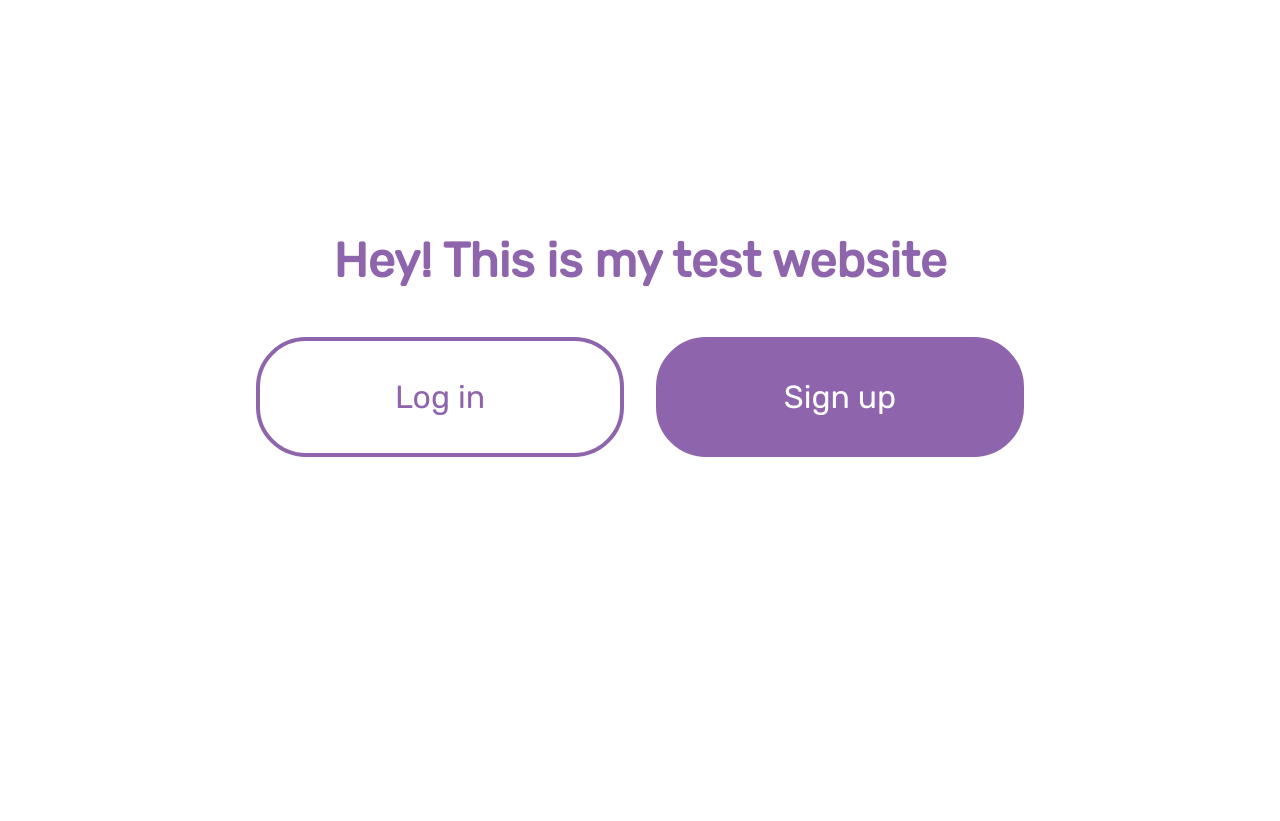
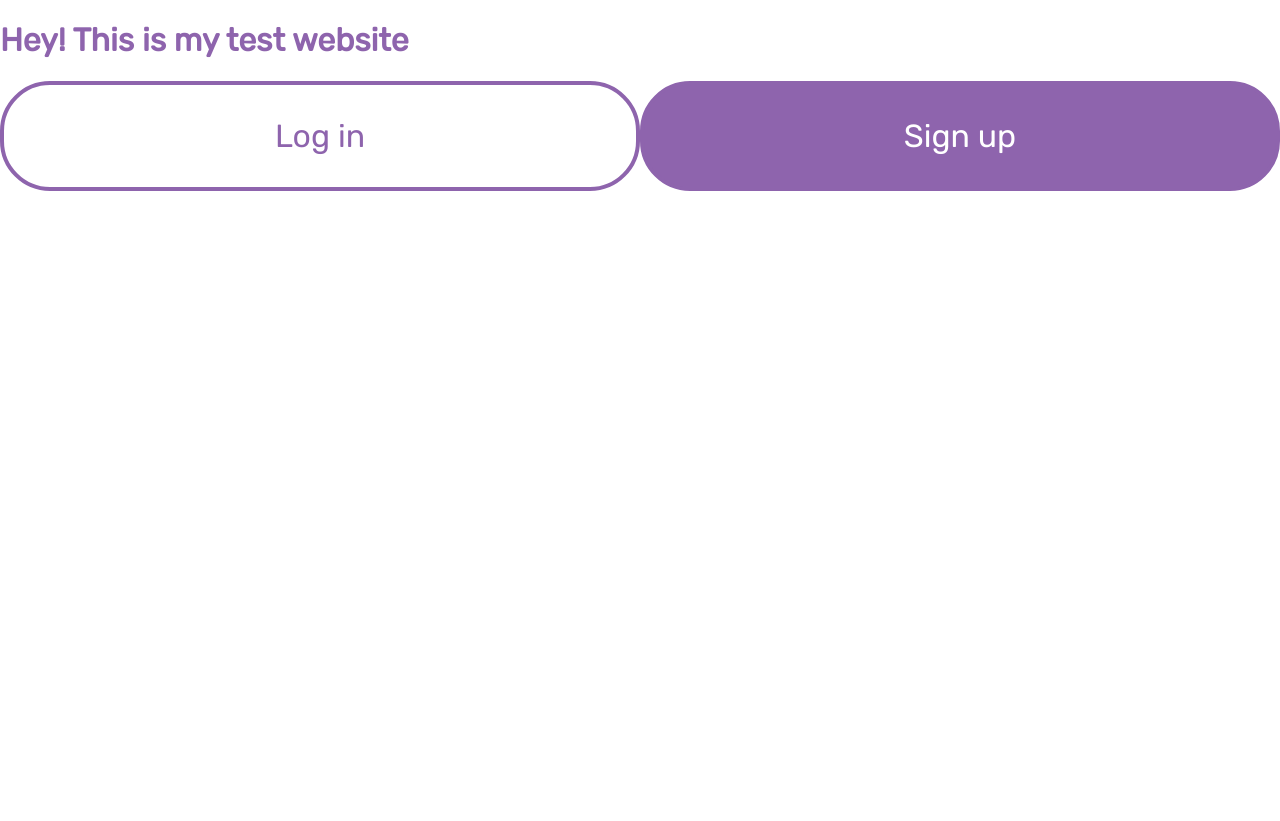
Before and after one commit to adelkaamarenka/Blog, a PHP site: page / in a window 1280 px wide. Before the commit the page ends 457 px from the top, so only its background shows below. Run offline with PHP 8.4, Linux system fonts and the light colour scheme.

Commit message:
changes to css

```diff
--- a/styles/common.css
+++ b/styles/common.css
@@ -13,10 +13,6 @@
 body {
   height: 100vh;
   width: 100vw;
-  display: flex;
-  flex-direction: column;
-  align-items: center;
-  justify-content: center;
   margin: 0;
   color: var(--main-color);
   font-family: var(--font);
@@ -33,10 +29,6 @@ body {
   box-shadow: rgba(149, 157, 165, 0.2) 0px 8px 24px;
 }
 
-.header {
-  font-size: 3rem;
-}
-
 .form {
   width: 65%;
   display: flex;
@@ -44,14 +36,12 @@ body {
 }
 
 input {
-  height: 25%;
   width: 100%;
   border-color: var(--main-color);
   border-radius: 30px;
   margin: 0 auto;
   padding: 0 1.5rem;
   margin-top: 0.5rem;
-  margin-bottom: 2rem;
   font-size: 1.3rem;
 }
 
--- a/styles/index.css
+++ b/styles/index.css
@@ -1,19 +1,29 @@
 @import "./common.css";
+@import url("https://fonts.googleapis.com/css2?family=Rubik&display=swap");
 
-.content {
+header {
+  height: 30vh;
+  width: 100vw;
   display: flex;
-  flex-direction: column;
-  height: 50%;
-  width: 60%;
-  align-items: center;
+}
+
+h1 {
+  flex-grow: 1;
+}
+
+nav {
+  height: 100%;
+  display: flex;
+  flex-grow: 2;
+}
+
+.link {
+  flex: 1;
 }
 
 .buttons {
-  margin-top: 1rem;
   display: flex;
-  gap: 2rem;
-  height: 30%;
-  width: 100%;
+  flex: 1;
 }
 
 .button {
```
Also changed, not shown: styles/login.css (+7 -31 lines), styles/register.css (+11 -2 lines).
